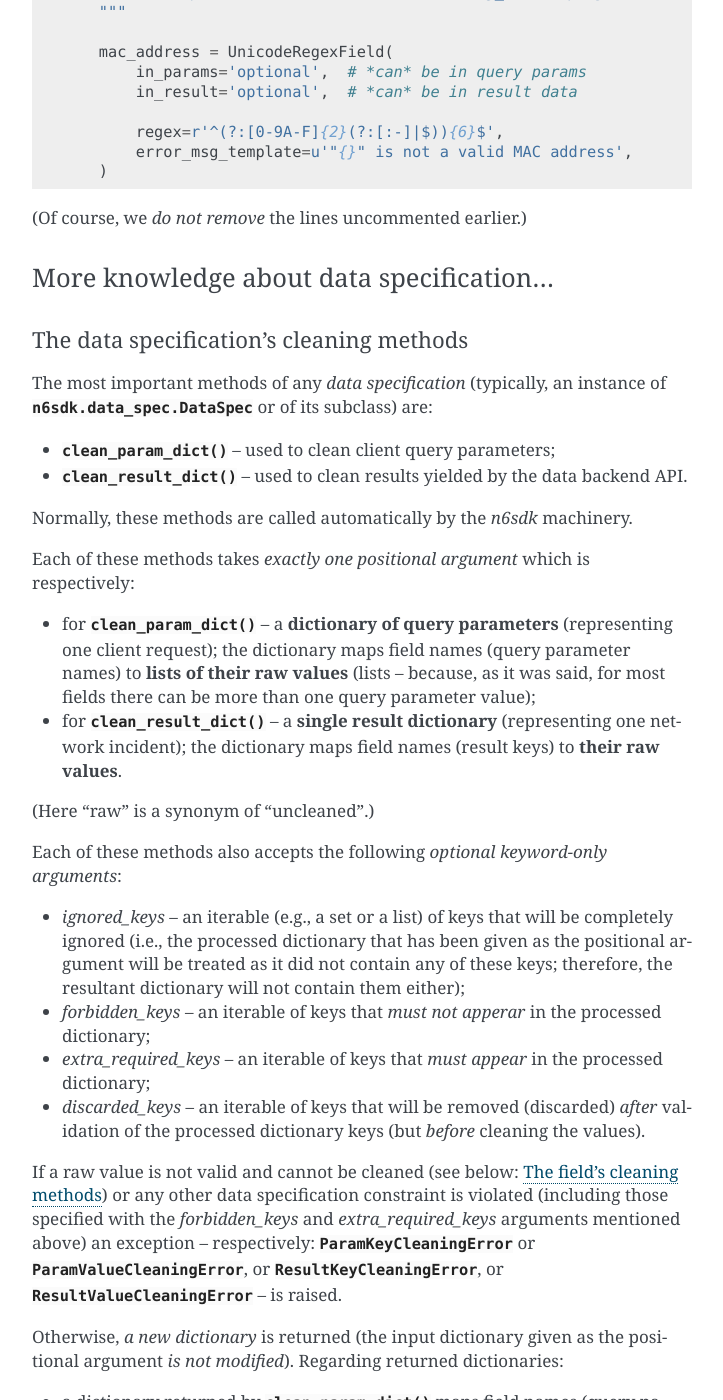
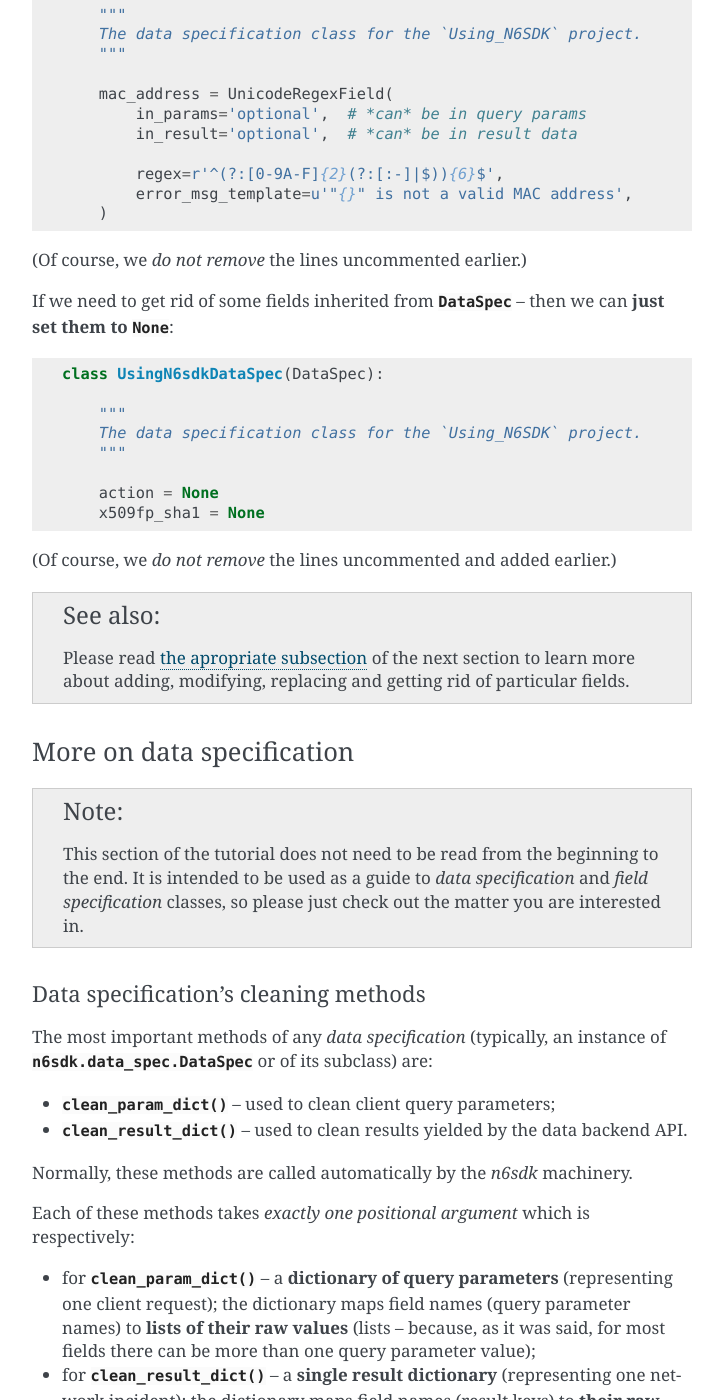
Before and after one commit to CERT-Polska/n6sdk, a Sphinx documentation site: the page built from docs/source/tutorial.rst, in a window 1280 px wide and 1400 px high, scrolled down 8985 px. Shown: the whole window, without its empty margins (388-1111 px from the left). Built offline with Sphinx 7.4.7, drawn with Linux system fonts in a browser that asks for light colours; the version number is read from the project's files by our own code; some of the changed text lies outside the part shown.

```diff
--- a/README.rst
+++ b/README.rst
@@ -28,7 +28,7 @@ Copyright, License and Authors
 Basic Legal Information
 -----------------------
 
-Copyright (c) 2013-2015 `Naukowa i Akademicka Sieć Komputerowa
+Copyright (c) 2013-2016 `Naukowa i Akademicka Sieć Komputerowa
 (Research and Academic Computer Network)`_.  All rights reserved.
 See also: the *Supplementary Attributions* section below.
 
--- a/docs/source/api_test_tool.rst
+++ b/docs/source/api_test_tool.rst
@@ -44,7 +44,7 @@ Installation
 ------------
 
 The script is automatically installed in the appropriate place when
-you install *n6sdk* by running ``python setup.py ...`` (see:
+you install *n6sdk* by running ``python setup.py install`` (see:
 :ref:`dev_install` or :ref:`prod_install`).
 
 
--- a/docs/source/conf.py
+++ b/docs/source/conf.py
@@ -74,7 +74,7 @@ master_doc = 'index'
 
 # General information about the project.
 project = u'n6sdk'
-copyright = u'2013-2015, NASK'
+copyright = u'2013-2016, NASK'
 
 # The version info for the project you're documenting, acts as replacement for
 # |version| and |release|, also used in various other places throughout the
@@ -314,4 +314,4 @@ texinfo_documents = [
 
 
 # Example configuration for intersphinx: refer to the Python standard library.
-intersphinx_mapping = {'http://docs.python.org/': None}
+intersphinx_mapping = {'http://docs.python.org/2.7': None}
--- a/docs/source/lib_basic/data_spec.rst
+++ b/docs/source/lib_basic/data_spec.rst
@@ -2,4 +2,4 @@ n6sdk.data_spec
 ---------------
 
 .. automodule:: n6sdk.data_spec
-   :member-order: groupwise
+   :member-order: bysource
--- a/docs/source/tutorial.rst
+++ b/docs/source/tutorial.rst
@@ -31,7 +31,7 @@ You need to have:
 * The *git* version control system installed (on Debian GNU/Linux it
   can be installed with the command: ``sudo apt-get install git``);
 * the *virtualenv* tool installed (see:
-  http://virtualenv.readthedocs.org/en/latest/virtualenv.html; on
+  http://virtualenv.readthedocs.org/en/latest/installation.html; on
   Debian GNU/Linux it can be installed with the command: ``sudo apt-get
   install python-virtualenv``);
 * Internet access.
@@ -65,8 +65,8 @@ the source code of the *n6sdk* library.
 
 .. _dev_install:
 
-Installing the necessary stuff
-------------------------------
+Installing and setting up the necessary stuff
+---------------------------------------------
 
 Next, we will create and activate our Python *virtual environment*:
 
@@ -127,8 +127,8 @@ Python interpreter...
 
 .. _data_processing_and_arch:
 
-Data processing and architecture overview
-=========================================
+Overview of data processing and architecture
+============================================
 
 When a client sends a **HTTP request** to the *n6 REST API*, the
 following data processing is performed on the server side:
@@ -360,7 +360,7 @@ What do we see in the above listing is that:
    **optional** as query parameters, and they are **not** legal items
    of a result dictionary.  Unlike most of other fields, these three
    fields do not allow to specify multiple query parameter values
-   (note the constructor argument `single_param` set to ``True``).
+   (note the constructor argument `single_param` set to :obj:`True`).
 
 4. ``address`` is a field whose values are lists of dictionaries
    containing ``ip`` and optionally ``asn`` and ``cc`` (as the
@@ -412,13 +412,16 @@ you can:
 * extend the :class:`~n6sdk.data_spec.DataSpec`'s cleaning methods.
 
 (See comments in ``Using_N6SDK/using_n6sdk/data_spec.py`` as well as
-descriptions in the following sections of this tutorial.)
+the :ref:`following <your_first_data_spec>` :ref:`sections
+<more_on_data_spec>` of this tutorial.)
 
 You may also want to subclass :class:`n6sdk.data_spec.fields.Field`
 (or any of its subclasses, such as :class:`~.UnicodeLimitedField`,
 :class:`~.IPv4Field` or :class:`~.IntegerField`) to create new kinds
 of fields whose instances can be used as field specifications in your
-data specification class (see below...).
+data specification class (see :ref:`some portions
+<custom_field_classes>` of the following sections of this
+tutorial...).
 
 
 .. _your_first_data_spec:
@@ -496,14 +499,47 @@ specification:** ``mac_address``.
 
 (Of course, we *do not remove* the lines uncommented earlier.)
 
-
-More knowledge about data specification...
-------------------------------------------
+If we need to get rid of some fields inherited from
+:class:`~n6sdk.data_spec.DataSpec` -- then we can **just set them to**
+:obj:`None`::
+
+    class UsingN6sdkDataSpec(DataSpec):
+
+        """
+        The data specification class for the `Using_N6SDK` project.
+        """
+
+        action = None
+        x509fp_sha1 = None
+
+(Of course, we *do not remove* the lines uncommented and added
+earlier.)
+
+
+.. seealso::
+
+   Please read :ref:`the apropriate subsection <extending_data_spec>`
+   of the next section to learn more about adding, modifying,
+   replacing and getting rid of particular fields.
+
+
+.. _more_on_data_spec:
+
+More on data specification
+--------------------------
+
+.. note::
+
+   This section of the tutorial does not need to be read from the
+   beginning to the end.  It is intended to be used as a guide to
+   *data specification* and *field specification* classes, so please
+   just check out the matter you are interested in.
+
 
 .. _data_spec_cleaning_methods:
 
-The data specification's cleaning methods
-^^^^^^^^^^^^^^^^^^^^^^^^^^^^^^^^^^^^^^^^^
+Data specification's cleaning methods
+^^^^^^^^^^^^^^^^^^^^^^^^^^^^^^^^^^^^^
 
 The most important methods of any *data specification* (typically, an
 instance of :class:`n6sdk.data_spec.DataSpec` or of its subclass) are:
@@ -578,8 +614,8 @@ dictionaries:
 
 .. _field_cleaning_methods:
 
-The field's cleaning methods
-^^^^^^^^^^^^^^^^^^^^^^^^^^^^
+Field specification's cleaning methods
+^^^^^^^^^^^^^^^^^^^^^^^^^^^^^^^^^^^^^^
 
 The most important methods of any *field* (an instance of
 :class:`n6sdk.data_spec.fields.Field` or of its subclass) are:
@@ -669,8 +705,8 @@ following way:
 
      .. warning::
 
-        For security sake, when extending
-        :meth:`n6sdk.data_spec.BaseDataSpec.clean_result_dict` ensure
+        For security sake, when extending data specification's
+        :meth:`~n6sdk.data_spec.BaseDataSpec.clean_result_dict` ensure
         that your implementation behaves in the same way as described
         in this *note*.
 
@@ -1344,7 +1380,7 @@ in these two classes.
 
       .. seealso::
 
-	 The above :ref:`fqdn <field_spec_fqdn>` description.
+	 See the above :ref:`fqdn <field_spec_fqdn>` description.
 
     * ``iban``
 
@@ -1636,7 +1672,7 @@ in these two classes.
 
       .. seealso::
 
-	 The above :ref:`url <field_spec_url>` description.
+	 See the above :ref:`url <field_spec_url>` description.
 
     * ``url_pattern``
 
@@ -1834,8 +1870,8 @@ You can also extend the
 
 .. _n6sdk_field_classes:
 
-Standard *n6sdk* field classes
-^^^^^^^^^^^^^^^^^^^^^^^^^^^^^^
+Standard field specification classes
+^^^^^^^^^^^^^^^^^^^^^^^^^^^^^^^^^^^^
 
 The following list briefly describes all field classes defined in the
 :mod:`n6sdk.data_spec.fields` module:
@@ -2135,7 +2171,7 @@ The following list briefly describes all field classes defined in the
   * *base classes:* :class:`~.Field`
   * *most useful constructor arguments or subclass attributes:*
 
-    * **allow_empty** (default: ``False`` which means that an empty
+    * **allow_empty** (default: :obj:`False` which means that an empty
       sequence causes a cleaning error)
 
   A mix-in class for fields whose result values are supposed to be a
@@ -2148,7 +2184,7 @@ The following list briefly describes all field classes defined in the
 
   .. seealso::
 
-     The :ref:`ListOfDictsField <field_class_ListOfDictsField>`
+     See the :ref:`ListOfDictsField <field_class_ListOfDictsField>`
      description below.
 
 * :class:`~.DictResultField`:
@@ -2174,7 +2210,7 @@ The following list briefly describes all field classes defined in the
 
   .. seealso::
 
-     The :ref:`ListOfDictsField <field_class_ListOfDictsField>`
+     See the :ref:`ListOfDictsField <field_class_ListOfDictsField>`
      description below.
 
 .. _field_class_ListOfDictsField:
@@ -2197,7 +2233,7 @@ The following list briefly describes all field classes defined in the
 
   .. seealso::
 
-     The :ref:`AddressField <field_class_AddressField>` and
+     See the :ref:`AddressField <field_class_AddressField>` and
      :ref:`ExtendedAddressField <field_class_ExtendedAddressField>`
      descriptions below.
 
@@ -2275,24 +2311,24 @@ The following list briefly describes all field classes defined in the
 
 .. seealso::
 
-   The :ref:`data_spec_overview` section above.
+   See above: :ref:`data_spec_overview`.
 
 
 .. _custom_field_classes:
 
-Custom field classes
-^^^^^^^^^^^^^^^^^^^^
+Custom field specification classes
+^^^^^^^^^^^^^^^^^^^^^^^^^^^^^^^^^^
 
 You may want to subclass any of the *n6sdk* field classes (described
-above in the :ref:`n6sdk_field_classes` section):
-
-* to override class attributes,
+above, in :ref:`n6sdk_field_classes`):
+
+* to override some class attributes,
 
 * to extend the
   :meth:`~n6sdk.data_spec.fields.Field.clean_param_value` and/or
   :meth:`~n6sdk.data_spec.fields.Field.clean_result_value` method.
 
-Please, consider the beggining of our ``<the workbench
+Please, consider the beginning of our ``<the workbench
 directory>/Using_N6SDK/using_n6sdk/data_spec.py`` file::
 
     from n6sdk.data_spec import DataSpec, Ext
@@ -2396,11 +2432,11 @@ here is the API the *n6sdk*'s machinery needs to use to get the data.
 
 Therefore, for the purposes of this tutorial, we will assume that our
 network incident data is stored in the simplest possible way: *in one
-file in the JSON format*.  You will have to replace any implementation
-details related to this particular way of keeping and querying for
-data with an implementation appropriate for the data store you use
-(file reads, SQL queries or whatever is needed for the particular
-storage backend) -- see the next section:
+file, in the JSON format*.  You will have to replace any
+implementation details related to this particular way of keeping data
+and querying for data with an implementation appropriate for the data
+store you use (file reads, SQL queries or whatever is needed for the
+particular storage backend) -- see the next section:
 :ref:`implementation_guidelines`.
 
 First, we will **create the example JSON data file**:
@@ -2629,11 +2665,16 @@ Custom authentication policy
 ============================
 
 A description of the concept of *Pyramid authentication policies* is
-beyond the scope of this tutorial.  Please read the appropriate
-paragraph and example from the documentation of the *Pyramid* library:
+beyond the scope of this tutorial.  Unless you need something more
+sophisticated than the dummy
+:class:`~n6sdk.pyramid_commons.AnonymousAuthenticationPolicy` you can
+skip to :ref:`the next chapter <gluing_it_together>` of this tutorial.
+
+Otherwise, please read the appropriate portion and example from the
+documentation of the *Pyramid* library:
 http://docs.pylonsproject.org/projects/pyramid/en/1.5-branch/narr/security.html#creating-your-own-authentication-policy
 (you may also want to search the *Pyramid* documentation for the term
-``authentication policy``).
+``authentication policy``) as well as the following paragraphs.
 
 The *n6sdk* library requires that the authentication policy class has
 the additional static (decorated with :func:`staticmethod`) method
@@ -2659,7 +2700,7 @@ the :meth:`unauthenticated_userid` method and *before* the
 The *n6sdk* library provides
 :class:`n6sdk.pyramid_commons.BaseAuthenticationPolicy` -- an
 authentication policy base class that makes it easier to implement
-your own authentication policies. Please consult its source code.
+your own authentication policies.  Please consult its source code.
 
 
 .. _gluing_it_together:
@@ -2704,9 +2745,9 @@ actual Python code would be::
         )
         return helper.make_wsgi_app()
 
-(In the context of descriptions the previous sections contain, this
-boilerplate code should be rather self-explanatory.  If not, please
-consult the comments in the actual ``<the workbench
+(In the context of descriptions the previous portions of the tutorial
+contain, this boilerplate code should be rather self-explanatory.  If
+not, please consult the comments in the actual ``<the workbench
 directory>/Using_N6SDK/using_n6sdk/__init__.py`` file.)
 
 Now, yet another important step needs to be completed: **customization
@@ -2725,7 +2766,7 @@ directory>/Using_N6SDK/*.ini`` files: ``development.ini`` and
 
    .. seealso::
 
-      The :ref:`prod_install` section.
+      See below: :ref:`prod_install`.
 
 In case of our naive JSON-file-based data backend implementation (see
 above: :ref:`data_backend_api_interface`) we need to **add the
@@ -2793,13 +2834,13 @@ Installation for production (using Apache server)
 
 .. warning::
 
-   This section is intended to be a brief and rough explanation how
-   you can glue relevant configuration stuff together.  It is **not**
-   intended to be used as a step-by-step recipe for a secure
-   production configuration.  **The final configuration (including but
-   not limited to file access permissions) should always be carefully
-   reviewed by an experienced system administrator -- BEFORE it is
-   deployed on a publicly available server**.
+   The content of this chapter is intended to be a brief and rough
+   explanation how you can glue relevant configuration stuff together.
+   It is **not** intended to be used as a step-by-step recipe for a
+   secure production configuration.  **The final configuration
+   (including but not limited to file access permissions) should
+   always be carefully reviewed by an experienced system administrator
+   -- BEFORE it is deployed on a publicly available server**.
 
 Prerequisites are similar to those concerning the development
 environment, listed near the beginning of this tutorial.  The same
@@ -2807,8 +2848,8 @@ applies to the way of obtaining the source code of *n6sdk*.
 
 .. seealso::
 
-   The sections: :ref:`working_env_prerequisites` and
-   ref:`obtaining_source_code`.
+   See the sections: :ref:`working_env_prerequisites` and
+   :ref:`obtaining_source_code`.
 
 The Debian GNU/Linux operating system in the version 7.9 or newer is
 recommended to follow the guides presented below.  Additional
@@ -2952,6 +2993,8 @@ following directives (see the comments accompanying them in the file):
 
 .. seealso::
 
+    See:
+
     * About general configuration of Apache:
       http://httpd.apache.org/docs/2.2/configuring.html
 
--- a/setup.py
+++ b/setup.py
@@ -25,7 +25,7 @@ with open(osp.join(setup_dir, 'README.rst')) as f:
 
 setup(
     name="n6sdk",
-    version='0.6.1',
+    version='0.6.2',
     packages=find_packages(),
     dependency_links=dep_links,
     install_requires=requirements,
```
Also changed, not shown: other parts of docs/source/tutorial.rst (+4 -4 lines), NEWS.rst (+30 -13 lines), 8 other files.
